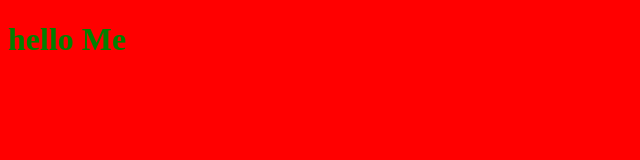
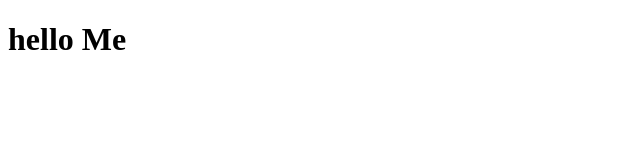
Before and after one commit to abdoulaye2/progit, a plain HTML site: page index.html in a window 1280 px wide. Shown: the whole page, without its empty margins (0-640 px from the left). Drawn offline with Linux system fonts and the light colour scheme.

Commit message:
cool ici

```diff
--- a/index.html
+++ b/index.html
@@ -2,14 +2,6 @@
 <html>
 <head>
 	<title>Test</title>
-	<style type="text/css">
-		body {
-			background-color: red;
-		}
-		h1 {
-			color: green;
-		}
-	</style>
 </head>
 <body>
 <h1>hello Me</h1>
```
